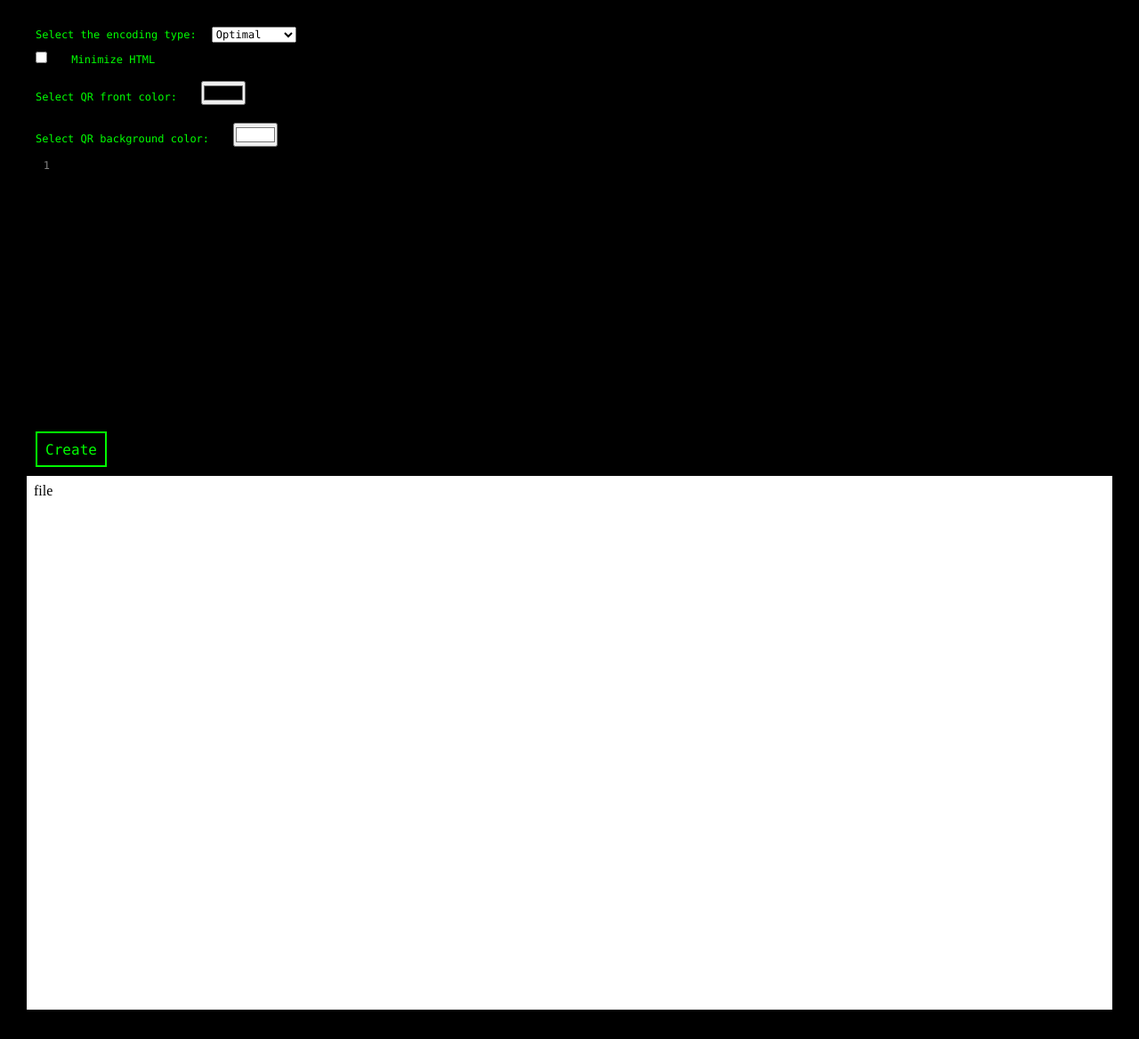
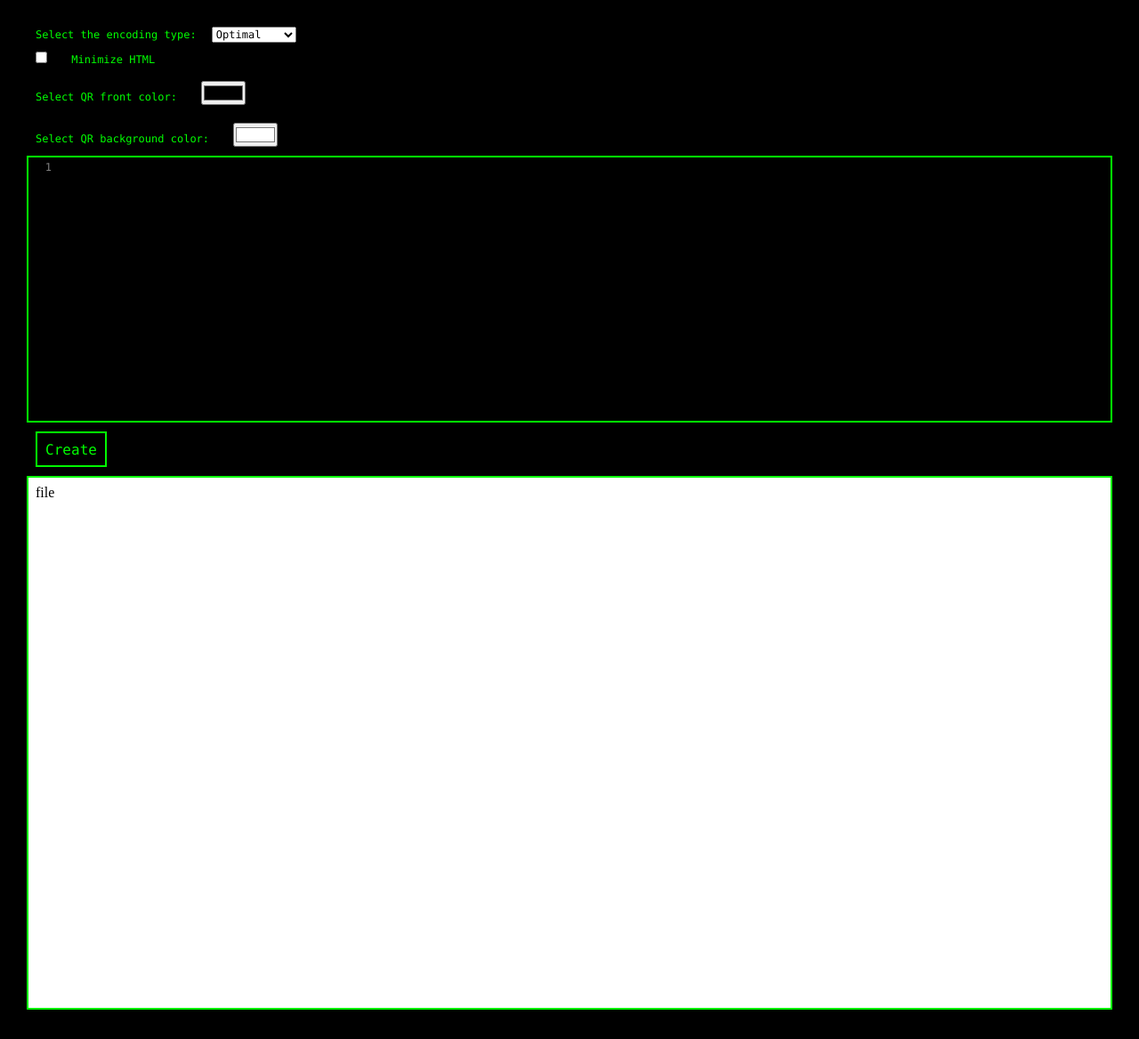
Before and after one commit to N4m3N1ck/QRify, a Flask app: page /create/html in a window 1280 px wide. Shown: the whole page at 89% size. Run offline with Flask 3, Linux system fonts and the light colour scheme; some libraries are stand-ins or nearby versions.

Commit message:
Add borders

```diff
--- a/static/styles.css
+++ b/static/styles.css
@@ -26,10 +26,13 @@ input{
 }
 .compiler{
     background-color: white;
-    border: none;
+    border: 2px solid lime;
     width:100%;
     height: 600px;
     font-family: 'Times New Roman';
+}
+.CodeMirror{
+    border: 2px solid lime;
 }
 .image{
     width: 100%;
```
